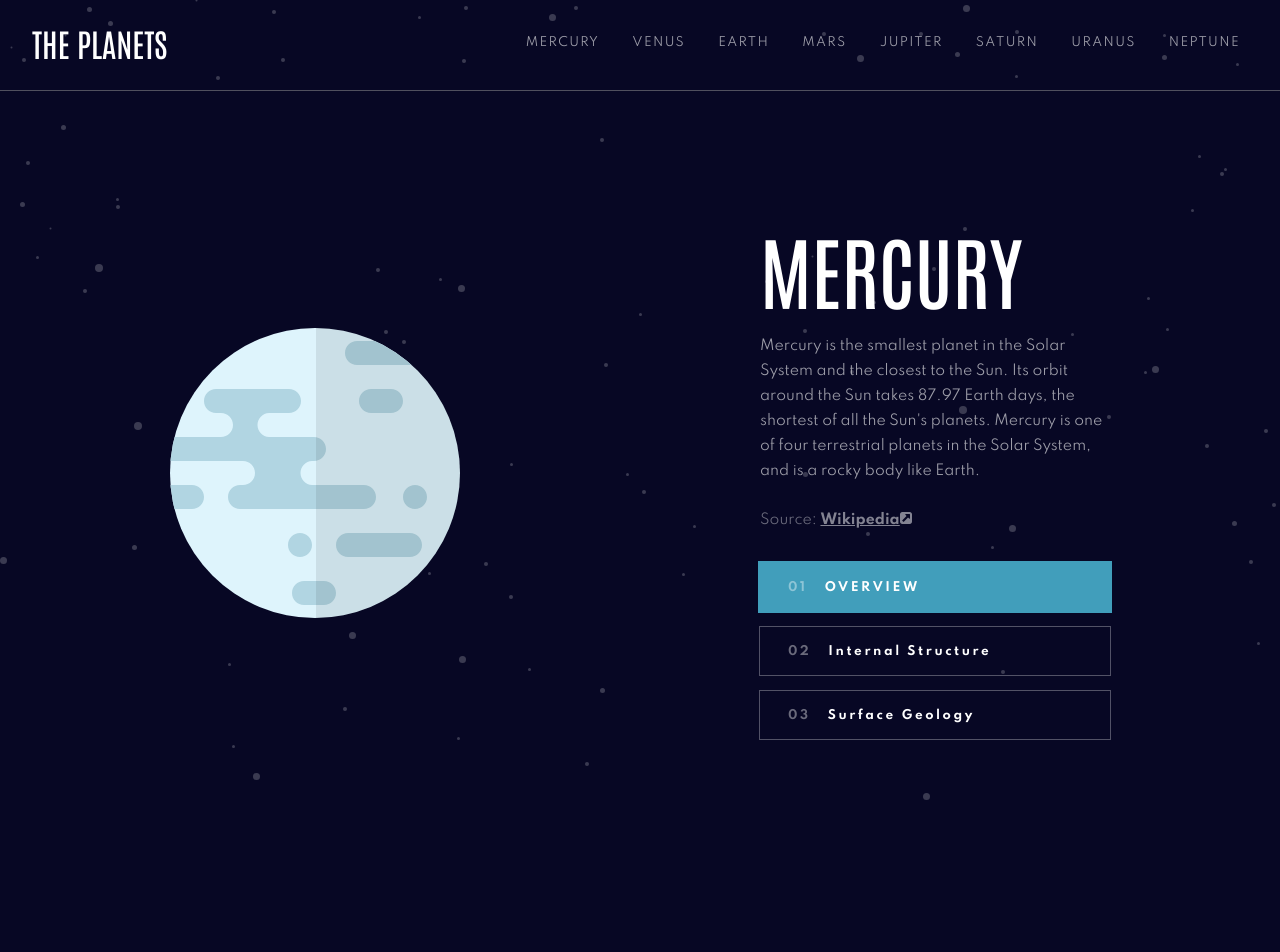
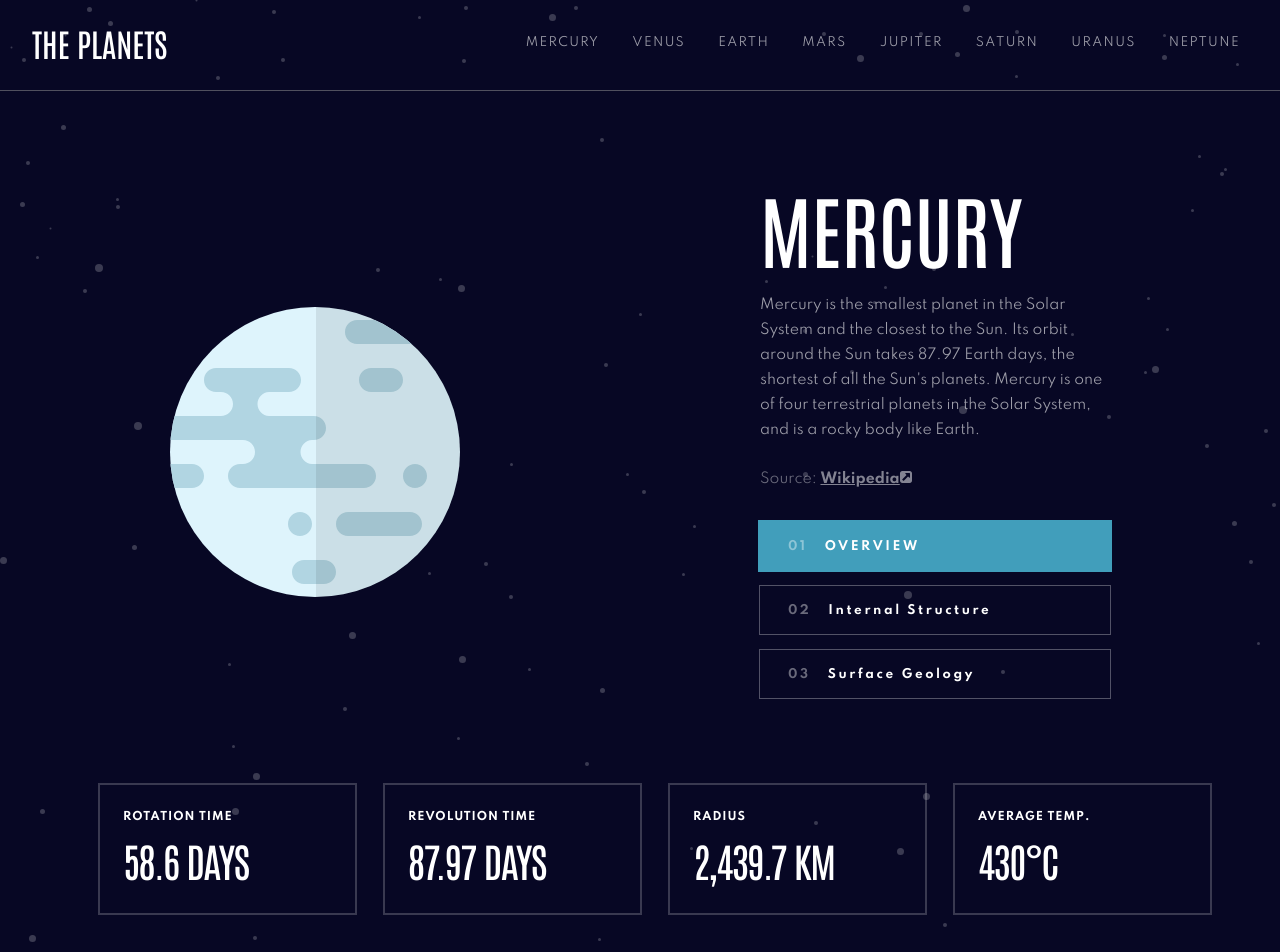
Before and after one commit to JohanMazzoleni/The-Solar-System, a Nuxt app: page / in a window 1280 px wide. Shown: the top 952 px of the page. Before the commit the page ends 800 px from the top, so only its background shows below. Built offline with nearby package versions, Linux system fonts and the light colour scheme.

Commit message:
feat(front-end): add about div

```diff
--- a/assets/css/main.scss
+++ b/assets/css/main.scss
@@ -3,7 +3,6 @@
 @import "./colors.scss";
 @import url("https://fonts.googleapis.com/css2?family=Antonio:wght@500&family=Spartan:wght@700&display=swap");
 @import url("https://fonts.googleapis.com/css2?family=Spartan&display=swap");
-
 
 :root {
     --planetColor: white;
@@ -280,7 +279,7 @@ h2 {
                 }
 
                 @include desktop {
-                    position: relative;
+                    position: absolute;
                 }
             }
         }
@@ -288,7 +287,7 @@ h2 {
 
     .detail {
         margin-left: 300px;
-        margin-top: 126px;
+        margin-top: 85px;
 
         @include mobile {
             text-align: center;
@@ -307,7 +306,7 @@ h2 {
 
         @include desktop {
             display: block;
-            margin-top: 126px;
+            margin-top: 85px;
             margin-left: 300px;
             width: auto;
         }
@@ -476,3 +475,35 @@ h2 {
         }
     }
 }
+
+.about {
+    margin-top: 87px;
+    margin-bottom: 56px;
+    display: flex;
+    justify-content: center;
+
+    .card {
+        width: 255px;
+        height: 128px;
+        box-shadow: 0 0 0 2px rgba(255, 255, 255, 0.2);
+        color: $white;
+        margin-left: 30px;
+        .title {
+            margin-top: 20px;
+            margin-left: 23px;
+            font-size: 11px;
+            line-height: 25px;
+            letter-spacing: 1px;
+            font-weight: bold;
+        }
+
+        .data {
+            margin-top: 4px;
+            font-family: "Antonio", sans-serif;
+            font-size: 40px;
+            letter-spacing: -1.5px;
+            margin-left: 23px;
+            text-transform: uppercase;
+        }
+    }
+}
--- a/pages/index.vue
+++ b/pages/index.vue
@@ -190,6 +190,26 @@ export default {
 					</div>
 				</div>
 			</section>
+			<div class="about">
+				<div class="card">
+					<div class="title">ROTATION TIME</div>
+					<div class="data">{{ planet[planetIndex].rotation }}</div>
+				</div>
+				<div class="card">
+					<div class="title">REVOLUTION TIME</div>
+					<div class="data">{{ planet[planetIndex].revolution }}</div>
+				</div>
+				<div class="card">
+					<div class="title">RADIUS</div>
+					<div class="data">{{ planet[planetIndex].radius }}</div>
+				</div>
+				<div class="card">
+					<div class="title">AVERAGE TEMP.</div>
+					<div class="data">
+						{{ planet[planetIndex].temperature }}
+					</div>
+				</div>
+			</div>
 		</main>
 	</div>
 </template>
```
